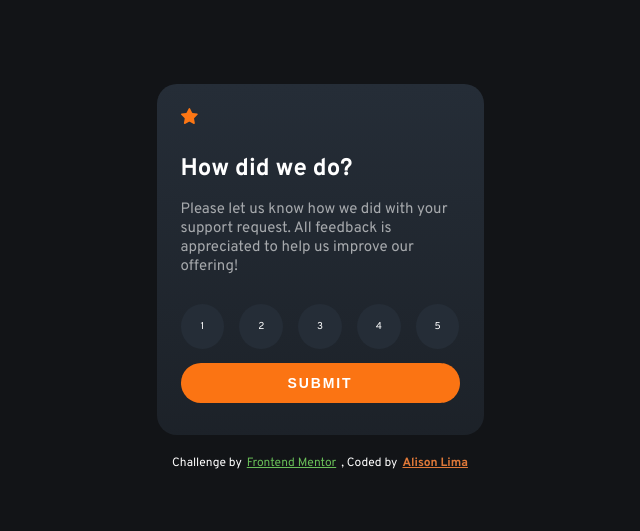
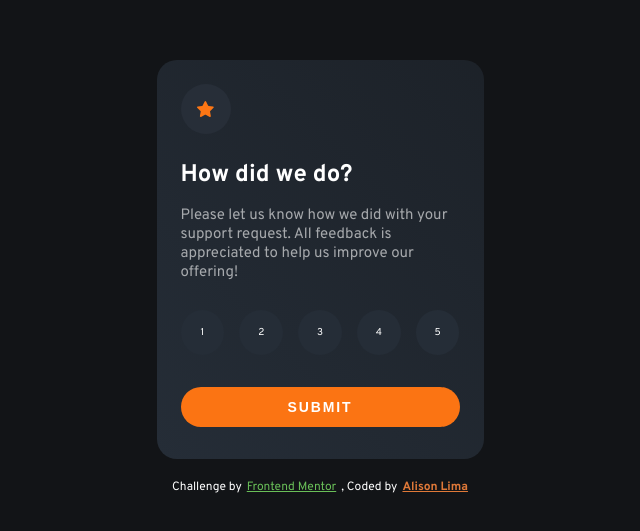
Before and after one commit to AlisonLim4/Interactive-rating-component, a plain HTML site: page index.html in a window 1280 px wide. Shown: the part 123-654 px from the top of the page, without its empty margins (320-960 px from the left). Drawn offline with Linux system fonts and the light colour scheme.

Commit message:
Background star icon

```diff
--- a/index.css
+++ b/index.css
@@ -41,14 +41,20 @@ li {
 
 /* --- MAIN --- */
 .main__content {
-  background: linear-gradient(
-    180.03deg,
-    #252d37 0.03%,
-    rgba(37, 45, 55, 0) 221.73%
-  );
+  /* border: 1px solid red; */
+  background: linear-gradient(45deg, #252d37 0.03%, #252d3700 221.73%);
   padding: 24px 24px 32px 24px;
   border-radius: 20px;
   width: 327px;
+}
+/* --- STAR ICON ---  */
+.rate-display__star {
+  background-color: #272e38;
+  width: 50px;
+  height: 50px;
+  border-radius: 50%;
+  display: grid;
+  place-content: center;
 }
 
 /* --- TITLE --- */
@@ -96,7 +102,7 @@ li.select {
 /* --- BUTTON --- */
 .submit-button button {
   width: 100%;
-  margin-top: 14px;
+  margin-top: 32px;
   padding-top: 12px;
   padding-bottom: 12px;
   font-size: 1.4rem;
```
